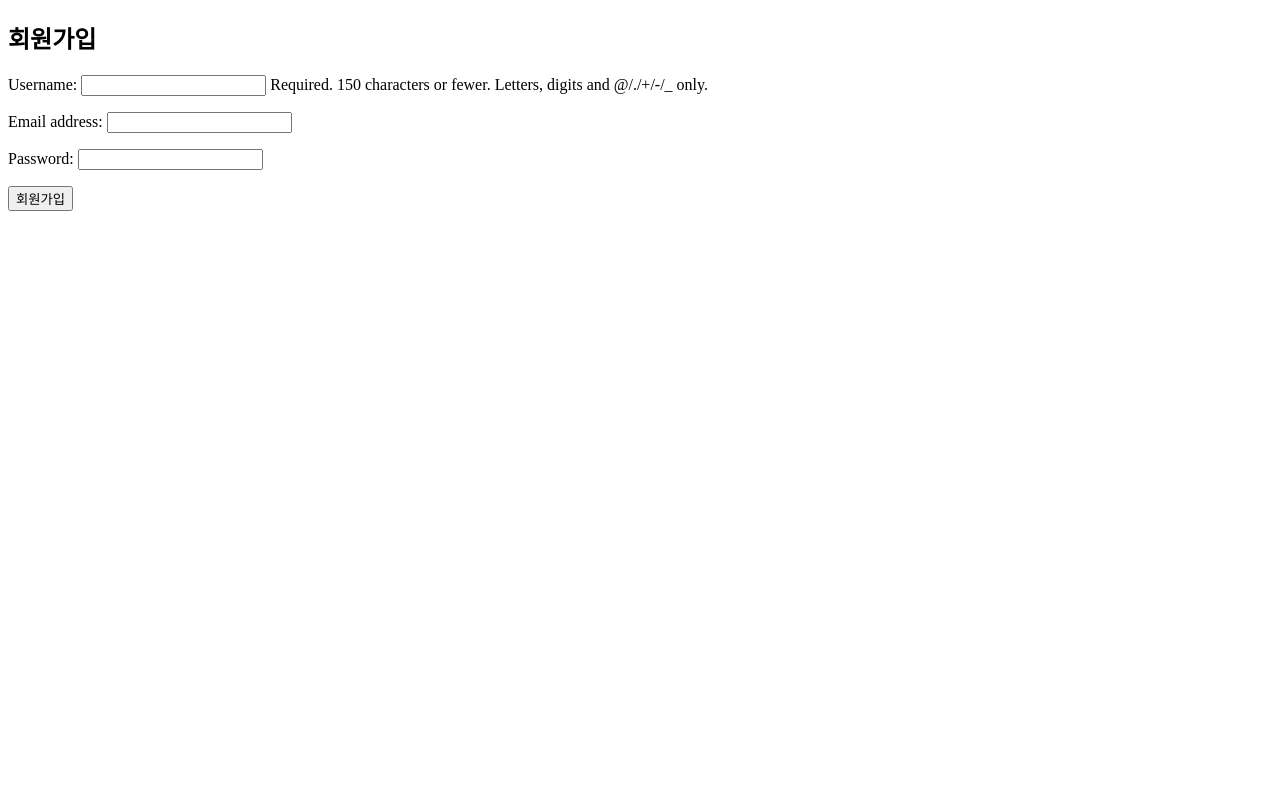
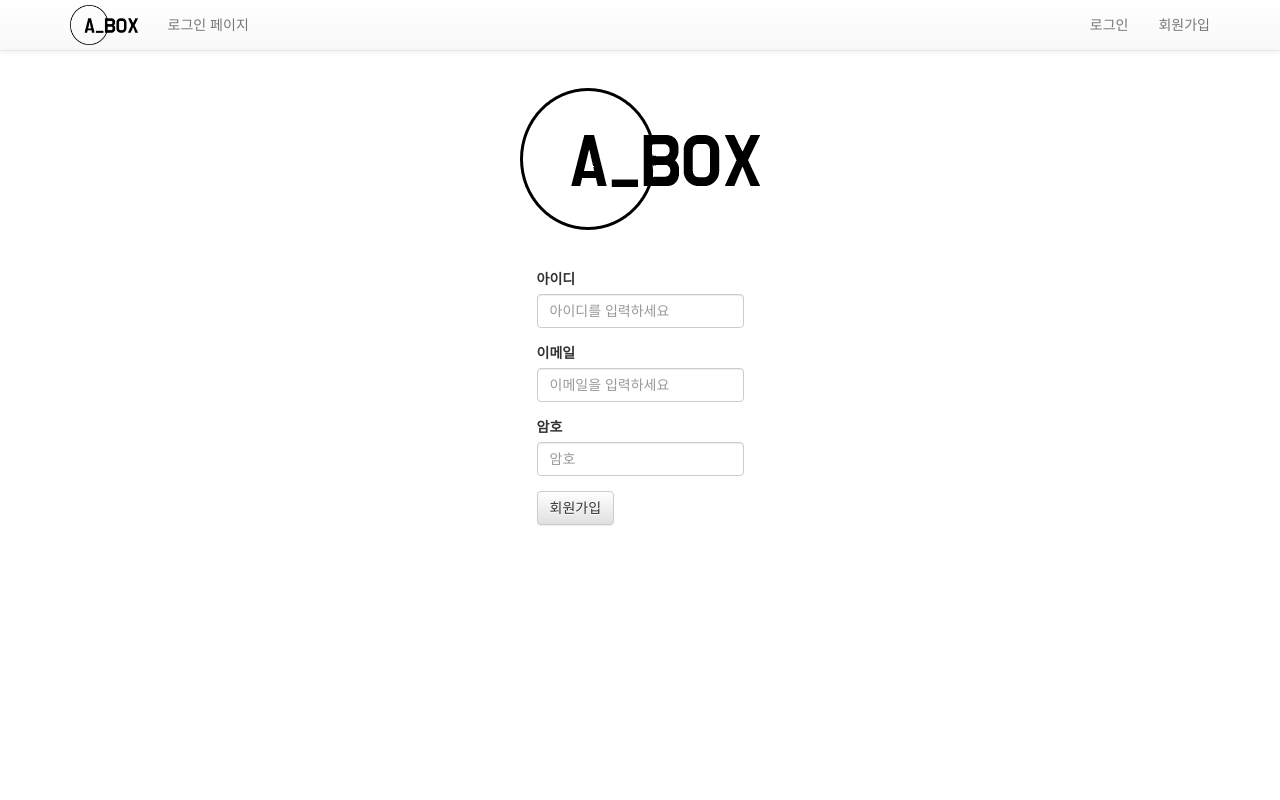
Before and after one commit to ksw292002/a_box, a Django app: page /signup/ in a window 1280 px wide. Run offline with Django 3.2, Linux system fonts and the light colour scheme; some libraries are stand-ins or nearby versions.

Commit message:
sign up(not complete)

```diff
--- a/a_box/a_box_app/forms.py
+++ b/a_box/a_box_app/forms.py
@@ -18,7 +18,9 @@ class SignUpForm(forms.ModelForm):
     class Meta:
         model = User
         widgets = {
-            'password': forms.PasswordInput(),
+            'username': forms.TextInput(attrs={'class': 'form-control', 'id': 'exampleInputName2', 'placeholder': '아이디를 입력하세요'}),
+            'email': forms.EmailInput(attrs={'class': 'form-control', 'id': 'exampleInputEmail1', 'placeholder': '이메일을 입력하세요'}),
+            'password': forms.PasswordInput(attrs={'class': 'form-control', 'id': 'exampleInputPassword1', 'placeholder': '암호'}),
         }
         fields = ('username', 'email', 'password', )
 
@@ -27,6 +29,7 @@ class SigninForm(forms.ModelForm) :
     class Meta:
         model = User
         widgets = {
-            'password': forms.PasswordInput(),
+            'username': forms.TextInput(attrs={'class': 'form-control', 'id': 'exampleInputName2', 'placeholder': '아이디를 입력하세요'}),
+            'password': forms.PasswordInput(attrs={'class': 'form-control', 'id': 'exampleInputPassword1', 'placeholder': '암호'}),
         }
         fields = ('username', 'password',)
--- /dev/null
+++ b/a_box/a_box_app/static/css/a_box_app.css
@@ -0,0 +1,38 @@
+html, body {
+    height: 100%;
+  }
+
+  .fence {
+    display: flex;
+    justify-content: center;
+    align-items: center;
+    height: 100%;
+  }
+
+  .signinup {
+    display: flex;
+    justify-content: center;
+  }
+
+  .form {
+
+  }
+
+
+  .logo_h {
+    display: flex;
+    justify-content: center;
+    margin-top: 3%;
+    margin-bottom: 3%;
+
+  }
+
+  #logo {
+    height: 200%;
+
+  }
+
+  .upload {
+    display: flex;
+    justify-content: center;
+  }
--- a/a_box/a_box_app/templates/filelist.html
+++ b/a_box/a_box_app/templates/a_box_app/filelist.html
@@ -1,4 +1,4 @@
-{% extends 'layout.html' %}
+{% extends 'a_box_app/layout.html' %}
 
 {% block content %}
 <h1>{{ user.username }}님의 프로필페이지</h1>
--- /dev/null
+++ b/a_box/a_box_app/templates/a_box_app/layout.html
@@ -0,0 +1,40 @@
+{% load staticfiles %}
+
+<!DOCTYPE html>
+<html lang="ko">
+
+<head>
+    <title>{% block page_title %}A-Box{% endblock %}</title>
+    <meta charset="utf-8">
+    <script type="text/javascript" src="{% static 'js/jquery-3.3.1.min.js' %}"></script>
+
+    <link rel="stylesheet" href="{% static 'css/a_box_app.css' %}">
+    <link rel="stylesheet" href="https://maxcdn.bootstrapcdn.com/bootstrap/3.3.2/css/bootstrap.min.css">
+    <link rel="stylesheet" href="https://maxcdn.bootstrapcdn.com/bootstrap/3.3.2/css/bootstrap-theme.min.css">
+    <script src="https://maxcdn.bootstrapcdn.com/bootstrap/3.3.2/js/bootstrap.min.js"></script>
+</head>
+
+<body>
+    <nav class="navbar navbar-default navbar-fixed-top">
+        <div class="container container-fluid">
+          <div class="navbar-header">
+            <a class="navbar-brand" href="#">
+              <div class = 'fence'>
+                <img id = 'logo' src="{% static "img/logo.png" %}">
+                <!-- <p class="navbar-text">A-BOX</p> -->
+              </div>
+            </a>
+          </div>
+          <p class="navbar-text navbar-left">로그인 페이지</p>
+          <div class="collapse navbar-collapse" id="bs-example-navbar-collapse-1">
+            <ul class="nav navbar-nav navbar-right">
+              <li><a href="#">로그인</a></li>
+              <li><a href="#">회원가입</a></li>
+            </ul>
+          </div><!-- /.navbar-collapse -->
+        </div>
+      </nav>
+      {% block content %}{% endblock %}
+</body>
+
+</html>
--- /dev/null
+++ b/a_box/a_box_app/templates/a_box_app/signup.html
@@ -0,0 +1,64 @@
+{% extends "a_box_app/layout.html" %}
+{% load staticfiles %}
+{% block content %}
+
+<!-- <h2>회원가입</h2>
+    <form method="post" action="">
+
+        action이 비어있으면 자기 자신의 url로 form을 보냄.
+
+      {% csrf_token %}
+
+      {{ form.as_p }}
+
+
+        <input type="submit" value="회원가입" />
+    </form> -->
+
+    {% if form.errors %}
+      <p>ID나 비밀번호가 일치하지 않습니다.</p>
+    {% endif %}
+
+<!-- <h2>로그인</h2>
+<form method="post" action="">
+    {% csrf_token %}
+    {{ form.as_p }}
+    <input type="submit" value="로그인" />
+</form> -->
+<!-- <img id = 'logo' src="{% static "img/logo.png" %}"> -->
+<div class="" style = "height:50px;"></div>
+<div class="logo_h">
+  <img src="{% static "img/logo.png" %}">
+</div>
+<div class = 'signinup'>
+  <div class = 'form'>
+    <form method="post" action="">
+      {% csrf_token %}
+
+      <div class="form-group">
+        <label for="exampleInputName2">아이디</label>
+        {{ form.username }}
+      </div>
+      <div class="form-group">
+        <label for="exampleInputEmail1">이메일</label>
+        {{ form.email }}
+      </div>
+      <div class="form-group">
+        <label for="exampleInputPassword1">암호</label>
+        {{ form.password }}
+      </div>
+      <!-- <div class="form-group">
+        <label for="exampleInputFile">파일 업로드</label>
+        <input type="file" id="exampleInputFile">
+        <p class="help-block">여기에 블록레벨 도움말 예제</p>
+      </div>
+      <div class="checkbox">
+        <label>
+          <input type="checkbox"> 입력을 기억합니다
+        </label>
+      </div> -->
+      <button type="submit" class="btn btn-default">회원가입</button>
+    </form>
+  </div>
+</div>
+{% endblock %}
--- a/a_box/a_box_app/templates/signup.html
+++ /dev/null
@@ -1,23 +0,0 @@
-<!DOCTYPE html>
-<html>
-  <head>
-    <meta charset="utf-8">
-    <title></title>
-  </head>
-  <body>
-    <h2>회원가입</h2>
-    <form method="post" action="">
-
-      <!--
-        action이 비어있으면 자기 자신의 url로 form을 보냄.
-      -->
-
-      {% csrf_token %}
-
-      {{ form.as_p }}
-
-
-        <input type="submit" value="회원가입" />
-    </form>
-  </body>
-</html>
--- a/a_box/a_box_app/views.py
+++ b/a_box/a_box_app/views.py
@@ -36,7 +36,7 @@ def signUp(request) :
             return redirect('main')
     else:
         form = SignUpForm()
-        return render(request, 'signup.html', context={'form': form})
+        return render(request, 'a_box_app/signup.html', context={'form': form})
 
 # login을 뷰에 따로 구현하는 것에서 뷰이름을 'login'이면 안된다.
 # 이미 login이 auth에 있고, 이를 우리는 사용해야 한다.
@@ -56,7 +56,7 @@ def signin(request) :
 
     else :
         form = SigninForm()
-        return render(request, 'signin.html', context={'form':form})
+        return render(request, 'a_box_app/signin.html', context={'form':form})
 
 
 @login_required
@@ -76,11 +76,11 @@ def fileList(request) :
         # template로 넘길 context 요소들
         'user': user,
         # 정렬된 데이터를 템플릿에 변수로서 넘김
-        'storedfiles': storedfiles,
+        # 'storedfiles': storedfiles,
         'file_dict': file_dict,
 
     }
-    return render(request, 'filelist.html', ctx)
+    return render(request, 'a_box_app/filelist.html', ctx)
 
 @login_required
 def fileUpload(request) :
```
Also changed, not shown: a_box/a_box_app/templates/a_box_app/signin.html (added, +70 -0 lines), a_box/a_box_app/templates/layout.html (deleted, +0 -16 lines), a_box/a_box_app/templates/signin.html (deleted, +0 -38 lines), a_box/a_box_app/static/img/logo.png (added), a_box/a_box_app/templates/a_box_app/upload.html (renamed from a_box/a_box_app/templates/upload.html), a_box/db.sqlite3, 3 other files.
